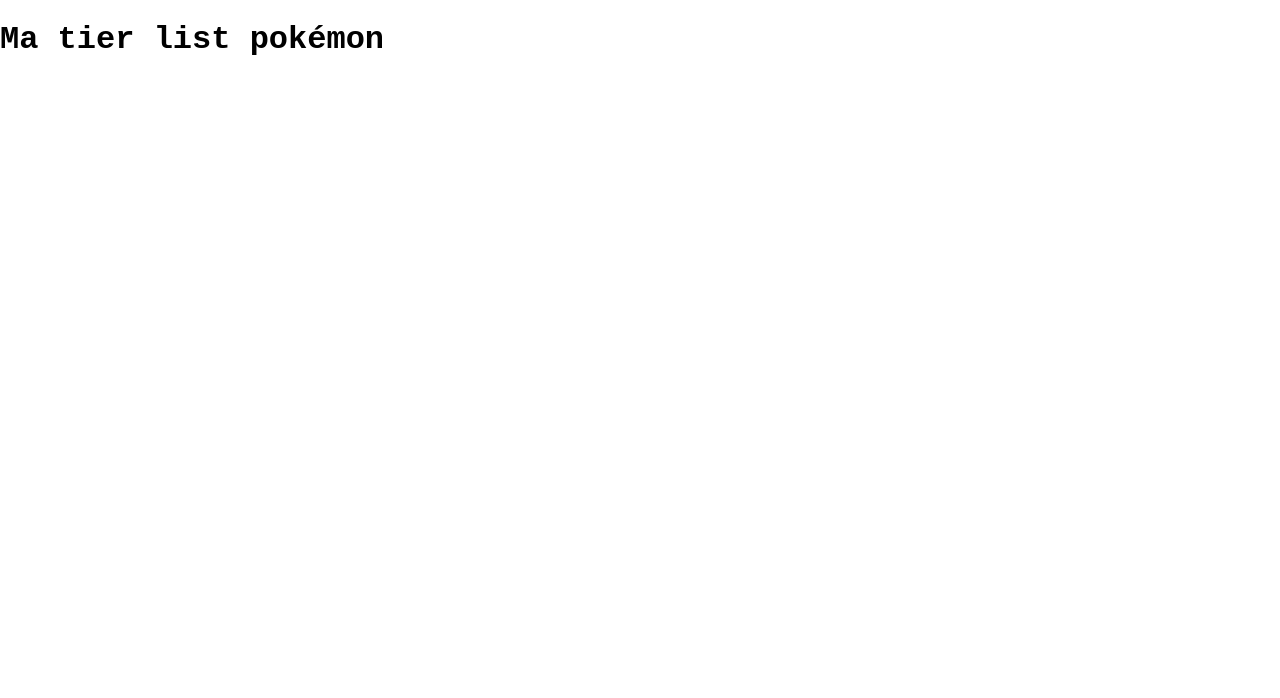
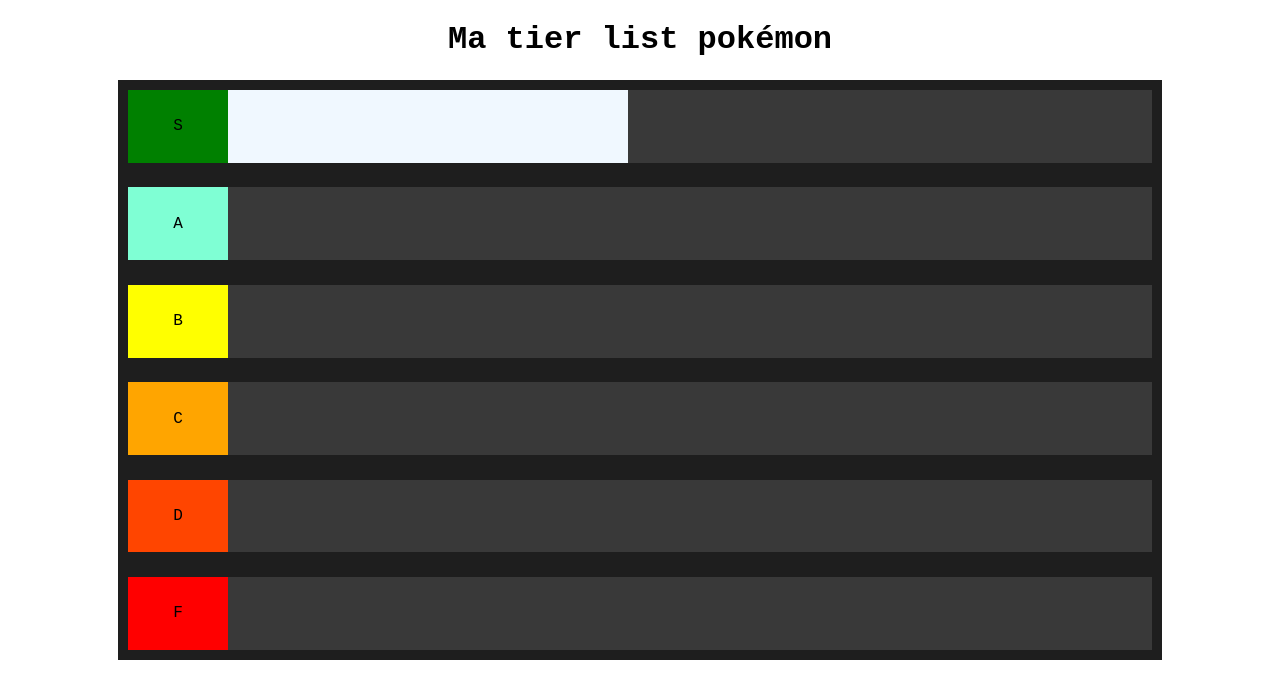
Before and after one commit to Pimer0/PROJET-TODO, a plain HTML site: page index.html in a window 1280 px wide. Drawn offline with Linux system fonts and the light colour scheme.

Commit message:
dev de la fonctionnalité de base, la tierlist

```diff
--- a/card.js
+++ b/card.js
@@ -0,0 +1,18 @@
+const cards = document.querySelectorAll(".card");
+
+const ondragstart = (event) => {
+	console.log("dragging the element");
+	event.dataTransfer.setData("id", event.target.id);
+	setTimeout(() => {
+		event.target.style.visibility = "hidden";
+	}, 50);
+};
+
+const onDragEnd = (event) => {
+	event.target.style.visibility = "visible";
+	console.log("ended the drag");
+};
+cards.forEach((card) => {
+	card.ondragstart = ondragstart;
+	card.ondragend = onDragEnd;
+});
--- a/index.html
+++ b/index.html
@@ -8,7 +8,31 @@
 	</head>
 	<body>
 		<h1>Ma tier list pokémon</h1>
+		<div id="board">
+			<div class="row">
+				<div class="label">S</div>
+				<div class="card" id="first" draggable="true"></div>
+				<div class="card" id="second" draggable="true"></div>
+				<div class="card" id="third" draggable="true"></div>
+				<div class="card" id="fourth" draggable="true"></div>
+			</div>
+			<div class="row">
+				<div class="label">A</div>
+			</div>
+			<div class="row">
+				<div class="label">B</div>
+			</div>
+			<div class="row">
+				<div class="label">C</div>
+			</div>
+			<div class="row">
+				<div class="label">D</div>
+			</div>
+			<div class="row">
+				<div class="label">F</div>
+			</div>
+		</div>
 	</body>
 	<script src="card.js"></script>
-	<script src="columns.js"></script>
+	<script src="row.js"></script>
 </html>
--- /dev/null
+++ b/row.js
@@ -0,0 +1,22 @@
+const rows = document.querySelectorAll(".row");
+
+const colors = ["green", "aquamarine", "yellow", "orange", "orangered", "red"];
+
+const onDragOver = (event) => {
+	event.preventDefault();
+};
+
+const onDrop = (event) => {
+	event.preventDefault();
+	const draggedCardId = event.dataTransfer.getData("id");
+	const draggedCard = document.getElementById(draggedCardId);
+	event.target.appendChild(draggedCard);
+	console.log("dropped the element");
+};
+
+rows.forEach((row, index) => {
+	const label = row.querySelector(".label");
+	label.style.backgroundColor = colors[index];
+	row.ondragover = onDragOver;
+	row.ondrop = onDrop;
+});
--- a/style.css
+++ b/style.css
@@ -1,4 +1,44 @@
 body {
 	font-family: "Courier New", Courier, monospace;
 	margin: 0;
+	display: flex;
+	justify-content: center;
+	flex-direction: column;
+	align-items: center;
 }
+
+#board {
+	display: flex;
+	flex-direction: column;
+	width: 80vw;
+	height: 70vh;
+	background-color: rgb(30, 30, 30);
+	align-items: center;
+	justify-content: space-between;
+	padding: 10px;
+}
+
+.row {
+	width: 100%;
+	height: 13%;
+	background-color: rgb(57, 57, 57);
+	display: flex;
+}
+
+.label {
+	display: flex;
+	align-items: center;
+	justify-content: center;
+	height: 100%;
+	width: 100px;
+	background-color: green;
+}
+
+.card {
+	height: 100%;
+	width: 100px;
+	display: flex;
+	background-color: aliceblue;
+	justify-content: center;
+	align-items: center;
+}
```
Also changed, not shown: columns.js (deleted).
